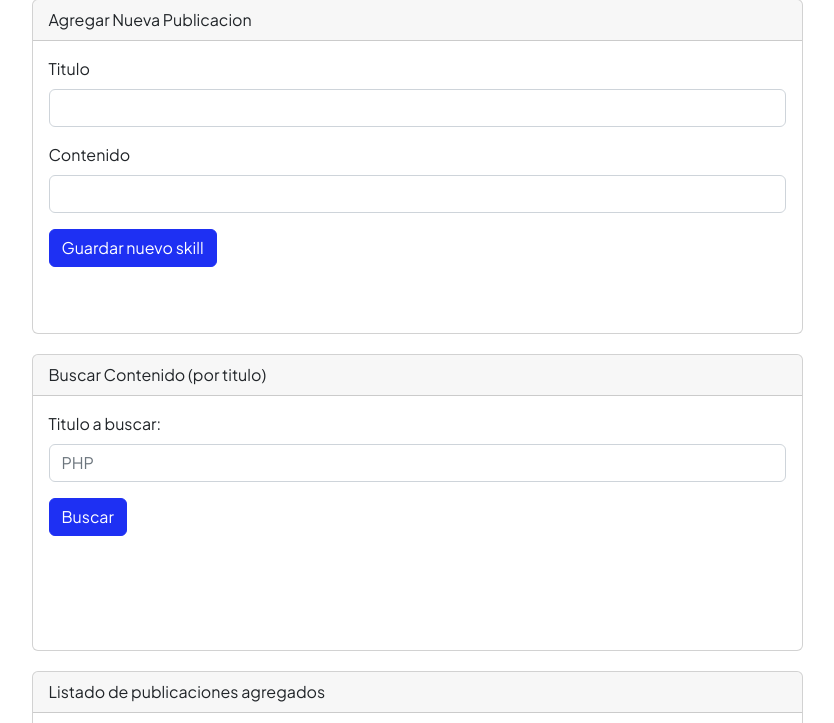
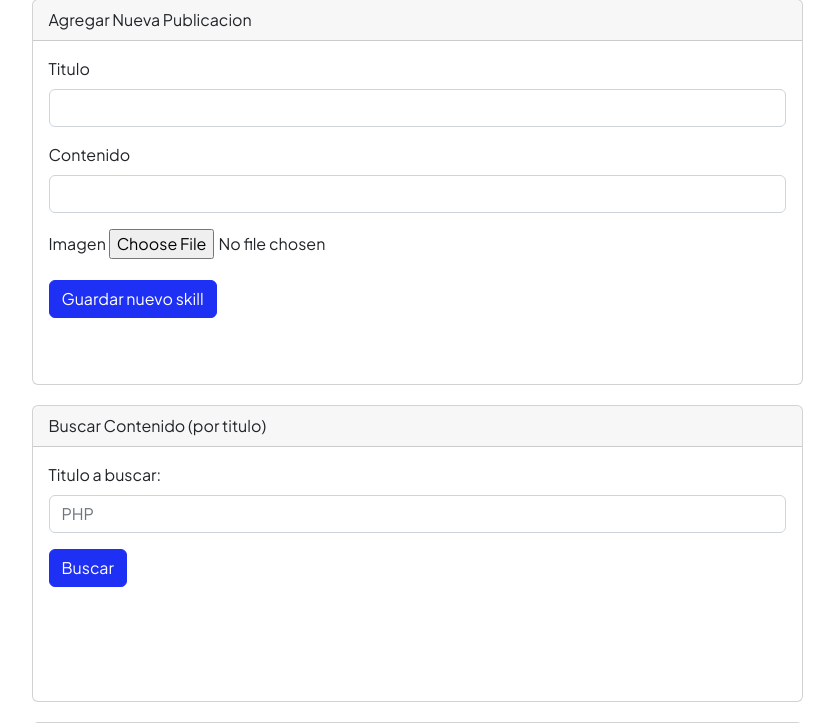
Before and after one commit to lcdosguzman/RecruitRadar, a Django app: page /appUsers/publicaciones in a window 1280 px wide. Shown: the part 258-981 px from the top of the page, without its empty margins (223-1057 px from the left). Run offline with Django 5.2, Linux system fonts and the light colour scheme; a user stored in the database is signed in; data comes from the database, SQL or seed files in the repository; both versions use the stored data as it was after the commit; some libraries are stand-ins or nearby versions.

Commit message:
add file a publicaciones

```diff
--- a/recruitradar/appUsers/forms.py
+++ b/recruitradar/appUsers/forms.py
@@ -3,7 +3,7 @@ from django.contrib.auth.forms import AuthenticationForm,UserCreationForm
 from crispy_forms.helper import FormHelper
 from crispy_forms.layout import Layout, Submit
 from django.contrib.auth.models import User
-from .models import Avatar
+from .models import Avatar,Publicacion
 
 class UserRegisterForm(UserCreationForm):
     email = forms.EmailField()
@@ -51,17 +51,39 @@ class DataUsuarioFormulario(forms.Form):
             Submit('submit', 'Guardar', css_class='btn btn-primary')
         )
 
+
 class PublicacionFormulario(forms.Form):
-    titulo = forms.CharField(label='Titulo', max_length=1000,widget=forms.TextInput(attrs={'class': 'form-control'}))
-    contenido = forms.CharField(label='Contenido', max_length=1000,widget=forms.TextInput(attrs={'class': 'form-control'}))
+    titulo = forms.CharField(label='Titulo', max_length=1000, widget=forms.TextInput(attrs={'class': 'form-control'}))
+    contenido = forms.CharField(label='Contenido', max_length=1000, widget=forms.TextInput(attrs={'class': 'form-control'}))
+    imagen = forms.ImageField(label='Imagen', widget=forms.ClearableFileInput(attrs={'class': 'form-control-file'}))
+
     def __init__(self, *args, **kwargs):
         super().__init__(*args, **kwargs)
         self.helper = FormHelper(self)
         self.helper.layout = Layout(
-            'Titulo',
-            'Contenido',
+            'titulo',
+            'contenido',
+            'imagen',
             Submit('submit', 'Guardar', css_class='btn btn-primary')
         )
+'''
+class PublicacionFormulario(forms.ModelForm):
+    class Meta:
+        model = Publicacion
+        fields = ['titulo', 'contenido', 'imagen']
+
+    def __init__(self, *args, **kwargs):
+        super(PublicacionFormulario, self).__init__(*args, **kwargs)
+        # Personaliza los widgets o agrega clases CSS si es necesario
+        self.fields['imagen'].widget.attrs.update({'class': 'form-control-file'})
+        self.helper = FormHelper(self)
+        self.helper.layout = Layout(
+            'titulo',
+            'contenido',
+            'imagen',
+            Submit('submit', 'Guardar', css_class='btn btn-primary')
+        )
+         '''
 class SkillFormulario(forms.Form):
     aptitud = forms.CharField(label='Aptitud', max_length=100,widget=forms.TextInput(attrs={'class': 'form-control','placeholder': 'Ej: Github'}))
     def __init__(self, *args, **kwargs):
--- a/recruitradar/appUsers/templates/appUsers/home.html
+++ b/recruitradar/appUsers/templates/appUsers/home.html
@@ -181,7 +181,11 @@
         <section style="margin-top: 40px;">
           {% for info in publicacion %}
           <div class="card mb-3" style="margin-top: 40px;">
-            <img src="..." class="card-img-top" alt="...">
+            {% if info.imagen %}
+            <img src="{{info.imagen.url}}" class="card-img-top" alt="...">
+            {% else %}
+            <img src="" class="card-img-top" alt="...">
+            {% endif %}
             <div class="card-body">
               <h5 class="card-title">{{info.titulo}}</h5>
               <p class="card-text">{{info.contenido}}</p>
--- a/recruitradar/appUsers/templates/appUsers/publicacion.html
+++ b/recruitradar/appUsers/templates/appUsers/publicacion.html
@@ -26,14 +26,18 @@
                         {{ miFormulario.fecha_fin.errors }}
                       </div>
                     {% endif %}
-                    <form action="" method="POST" class="mb-3">{% csrf_token %}
+                    <form method="POST" enctype="multipart/form-data" class="mb-3">{% csrf_token %}
                       <div class="mb-3">
-                        <label for="{{ miFormulario.aptitud.id_for_label }}" class="form-label">{{ miFormulario.titulo.label }}</label>
+                        <label for="{{ miFormulario.titulo.id_for_label }}" class="form-label">{{ miFormulario.titulo.label }}</label>
                           {{ miFormulario.titulo }}
                       </div>
                       <div class="mb-3">
-                        <label for="{{ miFormulario.aptitud.id_for_label }}" class="form-label">{{ miFormulario.contenido.label }}</label>
+                        <label for="{{ miFormulario.contenido.id_for_label }}" class="form-label">{{ miFormulario.contenido.label }}</label>
                           {{ miFormulario.contenido }}
+                      </div>
+                      <div class="mb-3">
+                        <label for="{{ miFormulario.imagen.id_for_label }}" class="form-label">{{ miFormulario.imagen.label }}</label>
+                          {{ miFormulario.imagen }}
                       </div>
                       <div class="mb-3">
                         <input class="btn btn-primary" type="submit" value="Guardar nuevo skill">
--- a/recruitradar/appUsers/views.py
+++ b/recruitradar/appUsers/views.py
@@ -193,15 +193,16 @@ def publicacion(request):
     publicacion = Publicacion.objects.filter(user=request.user)
  #manejo del post para agregar
     if request.method == 'POST':
-        miFormulario = PublicacionFormulario(request.POST)
+        miFormulario = PublicacionFormulario(request.POST,request.FILES)
         if miFormulario.is_valid():
             u = User.objects.get(username = request.user)
             informacion = miFormulario.cleaned_data
-            exp = Publicacion(user=u,titulo=informacion['titulo'],contenido=informacion['contenido'])
+            exp = Publicacion(user=u,titulo=informacion['titulo'],contenido=informacion['contenido'],imagen=informacion['imagen'])
             exp.save()
             miFormulario = PublicacionFormulario()
             return render(request,"appUsers/publicacion.html",{"publicacion":publicacion,"miFormulario":miFormulario,"resp":"Datos guardados Correctamente","respSearch":"","avatar":request.session.get('foto-avatar', 'none')})
         else:
+            print(miFormulario.errors)
             return render(request,"appUsers/publicacion.html",{"publicacion":publicacion,"miFormulario":miFormulario,"resp":"Datos No guardados Correctamente","respSearch":"","avatar":request.session.get('foto-avatar', 'none')})
     else:
         miFormulario = PublicacionFormulario()
```
Also changed, not shown: recruitradar/db.sqlite3, recruitradar/media/publicaciones/_c9ce2cd1-236c-458f-a2eb-19f9ae4e115e.jpg (added), recruitradar/media/publicaciones/dddd.jpg (added).
